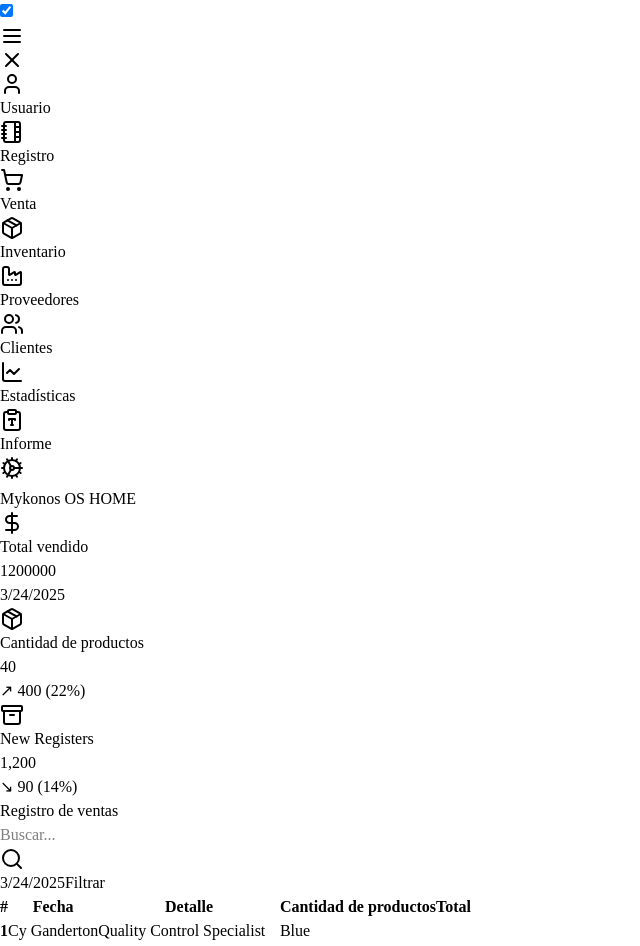
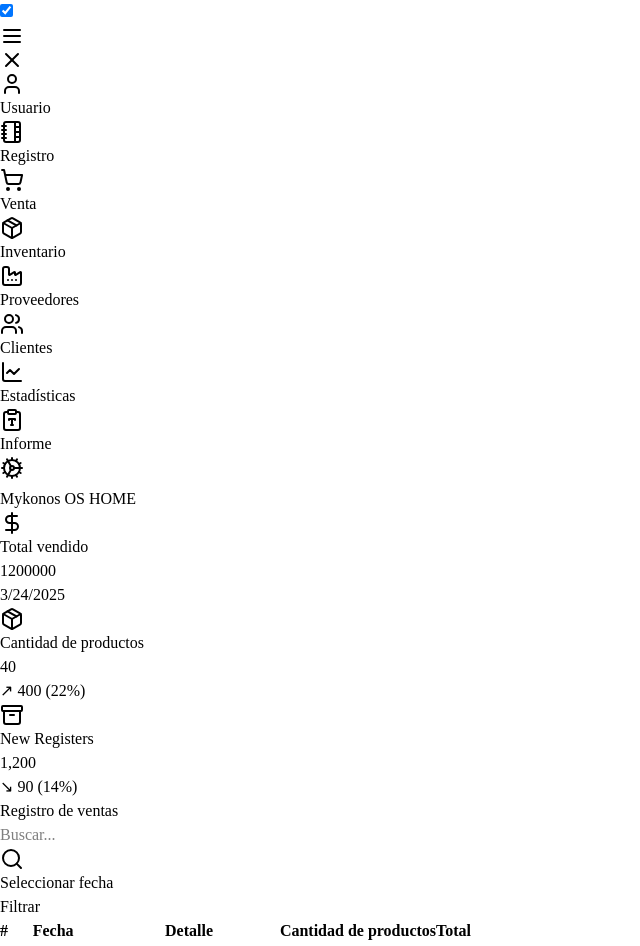
Before and after one commit to breightend/Mykonos-os, a React (Vite) app in the folder src/renderer/: page /home in a window 1280 px wide. Shown: the top 946 px of the page, without its empty margins (0-640 px from the left). Built offline with nearby package versions, Linux system fonts and the light colour scheme.

Commit message:
agregue calendarios

```diff
--- a/src/renderer/src/components/registroVentas.jsx
+++ b/src/renderer/src/components/registroVentas.jsx
@@ -6,7 +6,15 @@ import { useState } from "react";
 import { DayPicker } from "react-day-picker";
 import { es } from 'react-day-picker/locale';
 export default function Home() {
-  const [date, setDate] = useState(new Date());
+  const [range, setRange] = useState(null);
+
+  // Obtener el texto que se mostrará en el botón
+  const getLabel = () => {
+    if (!range) return "Seleccionar fecha";
+    if (range.from && !range.to) return `Desde: ${range.from.toLocaleDateString()}`;
+    if (range.from && range.to) return `${range.from.toLocaleDateString()} - ${range.to.toLocaleDateString()}`;
+    return "Seleccionar fecha";
+  };
 
   return (
     <>
@@ -57,13 +65,30 @@ export default function Home() {
               <Search className="w-4 h-4" />
             </label>
             {/* calendario de seleccionar fecha:  */}
-            <button popoverTarget="rdp-popover" className="input input-border" style={{ anchorName: "--rdp" }}>
-              {date ? date.toLocaleDateString() : "Pick a date"}
-            </button>
-            <div popover="auto" id="rdp-popover" className="dropdown" style={{ positionAnchor: "--rdp" }}>
-              <DayPicker className="react-day-picker" mode="single" selected={date} onSelect={setDate} locale={es} />
+            <div>
+              {/* Botón que abre el calendario */}
+              <button popoverTarget="rdp-popover" className="input input-border"  style={{ positionAnchor: "--rdp" }}>
+                {getLabel()}
+              </button>
+              <div popover="auto" id="rdp-popover" className="dropdown" style={{ positionAnchor: "--rdp" }}>
+                <DayPicker
+                  classNames={{
+                    root:`react-day-picker`,
+                    today: `border-amber-500`, // Add a border to today's date
+                    selected: `bg-amber-500 border-amber-500 text-white`,
+                  }}
+                  mode="range"
+                  selected={range}
+                  onSelect={setRange}
+                  locale={es}
+                  disabled={{ after: new Date() }}
+                />
+              </div>
             </div>
-            <button className="btn btn-primary">Filtrar</button>
+
+
+            <button className="btn btn-primary" type='submit'>Filtrar</button>
+
           </div>
 
           <div className="overflow-x-auto mt-4  bg-base-100 shadow-2xs" >
```
Also changed, not shown: src/renderer/src/assets/main.css (line endings or trailing spaces).
